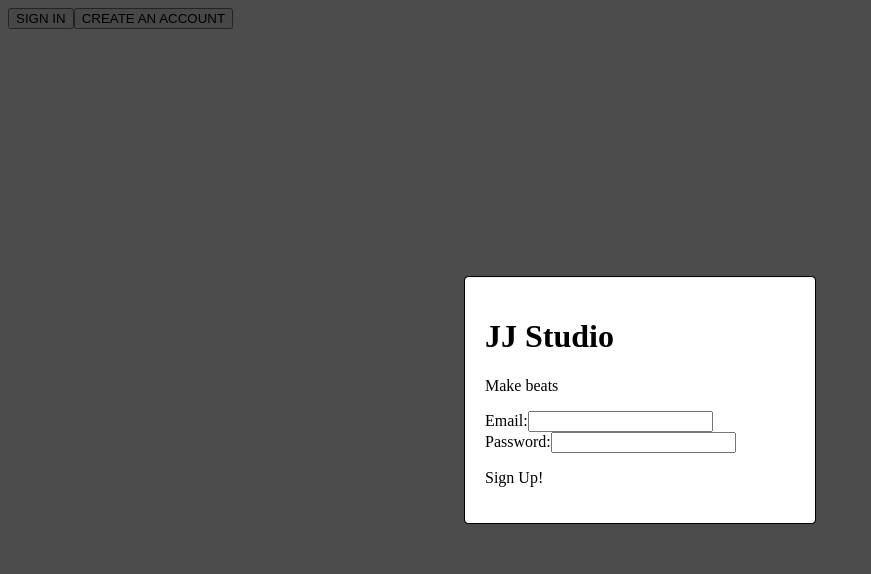
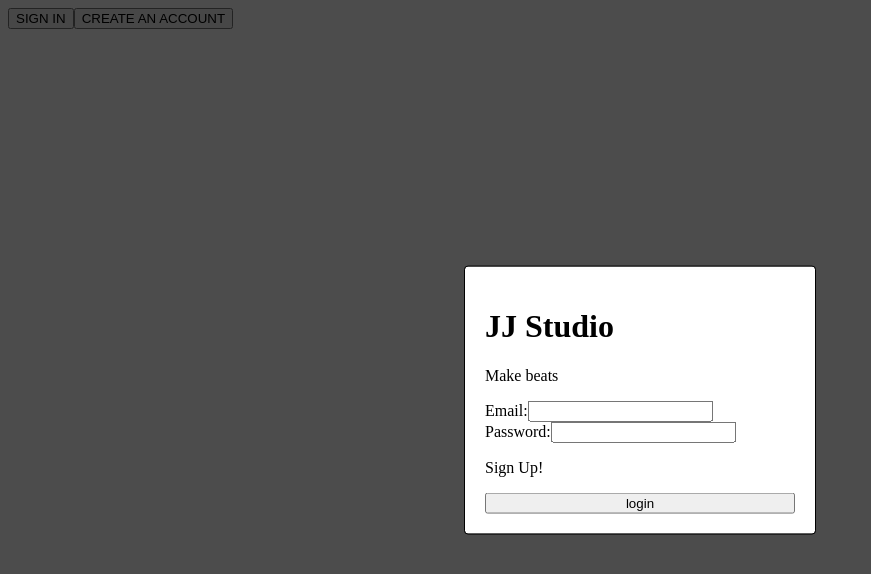
Before and after one commit to jonathan-dwight/jjstudio-frontend, a React (Create React App) app: page /#/ in a window 1280 px wide. Both pictures are taken after a click on the button "SIGN IN". Shown: the top 574 px of the page, without its empty margins (0-871 px from the left). Built offline with nearby package versions, Linux system fonts and the light colour scheme.

Commit message:
Update Proxy

```diff
--- a/package.json
+++ b/package.json
@@ -2,6 +2,7 @@
   "name": "jjstudio-frontend-react",
   "version": "0.1.0",
   "private": true,
+  "proxy": "http://localhost:8080",
   "dependencies": {
     "@testing-library/jest-dom": "^5.11.6",
     "@testing-library/react": "^11.1.2",
--- a/src/components/session/session_form.jsx
+++ b/src/components/session/session_form.jsx
@@ -41,22 +41,27 @@ class SessionForm extends React.Component {
     }
 
     render() {
-
         const firstName = (this.props.formType === 'signup') ? (
             <label>First Name:
-                <input type="text" value={this.state.firstname}/>
+                <input type="text"
+                onChange={this.handleInput('firstname')}
+                value={this.state.firstname}/>
             </label>
         ) : ( null )
 
         const lastName = (this.props.formType === 'signup') ? (
             <label>Last Name:
-                <input type="text" value={this.state.lastname} />
+                <input type="text"
+                onChange={this.handleInput('lastname')}
+                value={this.state.lastname} />
             </label>
         ) : (null)
 
         const secondPassword = (this.props.formType === 'signup') ? (
             <label>Confirm Password:
-                <input type="text" value="" />
+                <input type="password"
+                onChange={this.handleInput('password2')}
+                value={this.state.password2} />
             </label>
         ) : (null)
 
@@ -65,7 +70,7 @@ class SessionForm extends React.Component {
         return (
             <>
                 <div className="login-form-container">
-                    <form className="login-form-box">
+                    <form className="login-form-box" onSubmit={this.handleSubmit}>
                         <div>
                             <h1>JJ Studio</h1>
                             <p>Make beats</p>
@@ -77,12 +82,14 @@ class SessionForm extends React.Component {
                         </label>
 
                         <label> Password:
-                            <input type="text" onChange={this.handleInput('password')} />
+                            <input type="password" onChange={this.handleInput('password')} />
                         </label>
 
                         {secondPassword}
 
                         {this.props.otherForm}
+
+                        <input type="submit" value={this.props.formType} id=""/>
                     </form>
                 </div>
             </>
--- a/src/util/session_api_util.js
+++ b/src/util/session_api_util.js
@@ -11,7 +11,7 @@ export const setAuthToken = (token) => {
 }
 
 export const signup = (userData) => {
-    return axios.post('/') // need to grab this from api route to signup a user
+    return axios.post('http://localhost:8080/v1/users') // need to grab this from api route to signup a user
 }
 
 export const login = (userData) => {
```
